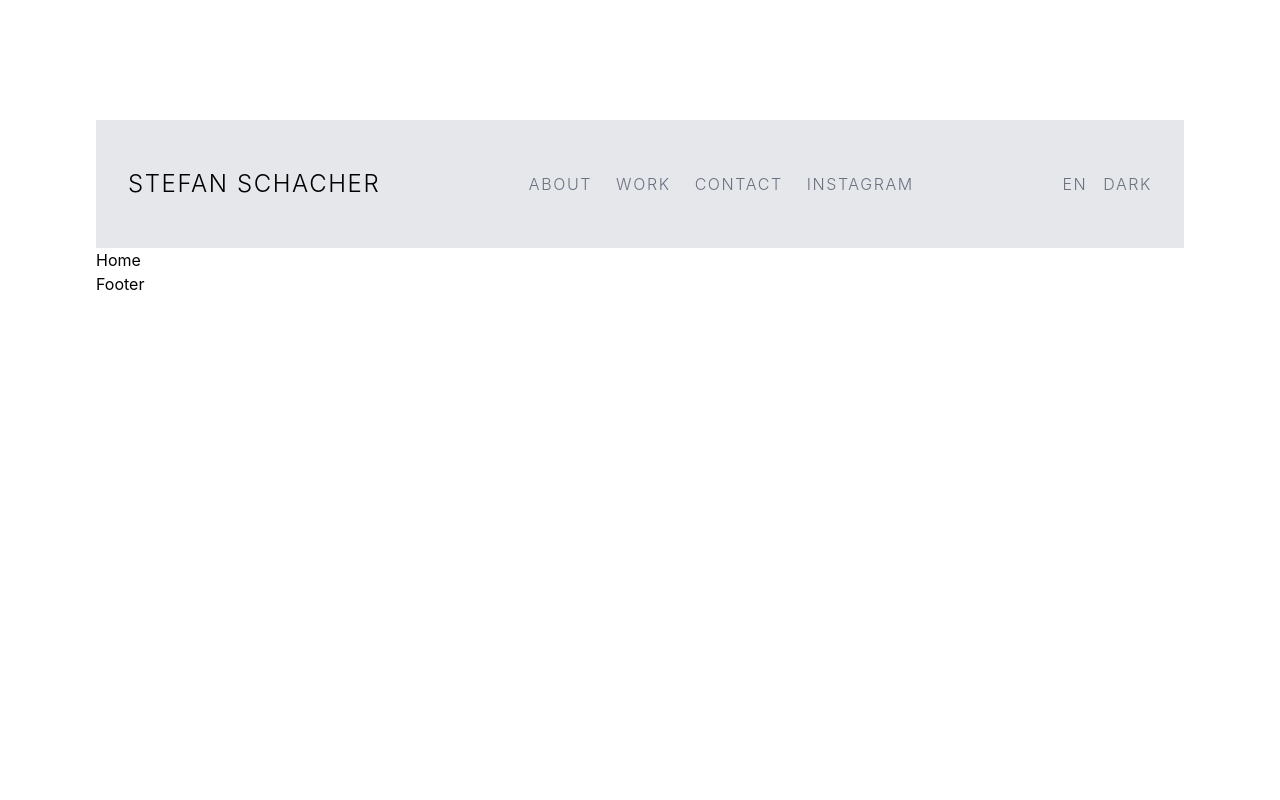
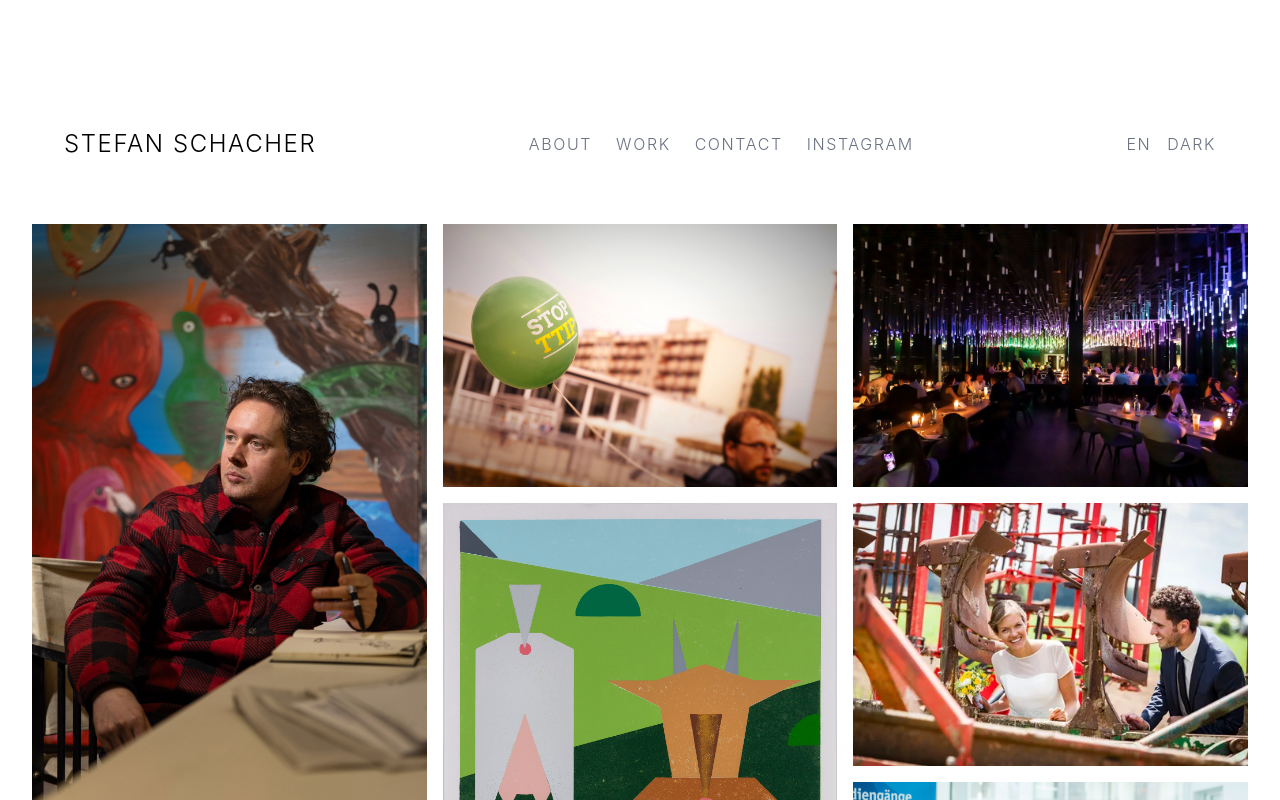
Before and after one commit to imkehoegden/stefan-schacher, a React (Vite) app in the folder website-stefan-schacher/: page / in a window 1280 px wide. Shown: the top 800 px of the page. Built offline with nearby package versions, Linux system fonts and the light colour scheme.

Commit message:
Feat: Bildergalerie fertig

```diff
--- /dev/null
+++ b/website-stefan-schacher/src/components/Gallery.jsx
@@ -0,0 +1,23 @@
+import React from "react";
+import { images } from "../data/imagesHome.js";
+
+export default function Gallery() {
+  return (
+    <div className="columns-1 md:columns-2 lg:columns-3 gap-4 mt-4">
+      {images.map((img, i) => (
+        <img
+          key={i}
+          src={img}
+          alt={`Picture ${i + 1}`}
+          className="w-full h-auto mb-4"
+        />
+      ))}
+    </div>
+  );
+}
+
+// <div className="grid grid-cols-1 md:grid-cols-2 lg:grid-cols-3 gap-3 mt-5">
+{
+  /* grid-cols-1: standardmäßig für mobile gibt es 1 Spalte, md:grid-cols-2:
+      für mittelgroße screens (ca. 768 px) 2 spalten, lg:grid-cols-3: fpr desktop (ca 1024px) 3 spalten */
+}
--- a/website-stefan-schacher/src/components/Header.jsx
+++ b/website-stefan-schacher/src/components/Header.jsx
@@ -10,7 +10,7 @@ export default function Header() {
 
   return (
     <div>
-      <nav className="flex items-center justify-between bg-gray-200 px-8 py-12 gap-8 tracking-widest font-light sticky top-0 backdrop-blur">
+      <nav className="flex items-center justify-between px-8 py-12 gap-8 tracking-widest font-light sticky top-0 backdrop-blur">
         {/* py-4 margin, px-8 padding, tracking-widest für letter spacing */}
         <div className="text-2xl text-black">
           <NavLink to="/">STEFAN SCHACHER</NavLink>
@@ -20,8 +20,8 @@ export default function Header() {
             <NavLink
               to="/about"
               className={({ isActive }) =>
-                `transition-colors hover:text-green-500 ${
-                  isActive ? "text-green-500" : "text-gray-500"
+                `transition-colors hover:text-red-500 ${
+                  isActive ? "text-red-500" : "text-gray-500"
                 }`
               }
             >
@@ -32,8 +32,8 @@ export default function Header() {
             <NavLink
               to="/work"
               className={({ isActive }) =>
-                `transition-colors hover:text-green-500 ${
-                  isActive ? "text-green-500" : "text-gray-500"
+                `transition-colors hover:text-red-500 ${
+                  isActive ? "text-red-500" : "text-gray-500"
                 }`
               }
             >
@@ -44,8 +44,8 @@ export default function Header() {
             <NavLink
               to="/contact"
               className={({ isActive }) =>
-                `transition-colors hover:text-green-500 ${
-                  isActive ? "text-green-500" : "text-gray-500"
+                `transition-colors hover:text-red-500 ${
+                  isActive ? "text-red-500" : "text-gray-500"
                 }`
               }
             >
@@ -57,7 +57,7 @@ export default function Header() {
               href="https://www.instagram.com/stefanschacher/"
               target="_blank"
               rel="noopener noreferrer"
-              className="transition-colors hover:text-green-500 text-gray-500"
+              className="transition-colors hover:text-red-500 text-gray-500"
             >
               INSTAGRAM
             </a>
@@ -66,13 +66,13 @@ export default function Header() {
         <div className="flex gap-4 text-black">
           <button
             onClick={toggleLanguage}
-            className="transition-colors hover:text-green-500 text-gray-500 tracking-widest font-light"
+            className="transition-colors hover:text-red-500 text-gray-500 tracking-widest font-light"
           >
             {language === "de" ? "EN" : "DE"}
           </button>
           <button
             onClick={toggleTheme}
-            className="transition-colors hover:text-green-500 text-gray-500 tracking-widest font-light"
+            className="transition-colors hover:text-red-500 text-gray-500 tracking-widest font-light"
           >
             {theme === "light" ? "DARK" : "LIGHT"}
           </button>
--- a/website-stefan-schacher/src/components/Layout.jsx
+++ b/website-stefan-schacher/src/components/Layout.jsx
@@ -5,7 +5,7 @@ import Footer from "./Footer";
 
 export default function Layout() {
   return (
-    <div className="max-w-6xl mx-auto px-8 mt-30">
+    <div className="max-w-7xl mx-auto px-8 mt-20">
       {/* mt-30 = margin top  */}
       <Header />
       <main>
--- /dev/null
+++ b/website-stefan-schacher/src/data/imagesHome.js
@@ -0,0 +1,29 @@
+import pic1 from "../assets/artist_adrian_2.jpg";
+import pic2 from "../assets/Landscape_01.jpg";
+import pic3 from "../assets/docu_demo.jpg";
+import pic4 from "../assets/Landscape_05.jpg";
+import pic5 from "../assets/docu-gruene.jpg";
+import pic6 from "../assets/artist-work_badock_2.jpg";
+import pic7 from "../assets/people_solveig.webp";
+import pic8 from "../assets/docu_fachtag_weltkulturerbe.jpg";
+import pic9 from "../assets/docu_ihk_zeugnisausgabe.jpg";
+import pic10 from "../assets/hochzeit_chrissy_felix.webp";
+import pic11 from "../assets/docu_htwk.jpg";
+import pic12 from "../assets/report_unternehmen.webp";
+import pic13 from "../assets/report_konzert.webp";
+
+export const images = [
+  pic1,
+  pic2,
+  pic3,
+  pic4,
+  pic5,
+  pic6,
+  pic7,
+  pic8,
+  pic9,
+  pic10,
+  pic11,
+  pic12,
+  pic13,
+];
--- a/website-stefan-schacher/src/pages/Home.jsx
+++ b/website-stefan-schacher/src/pages/Home.jsx
@@ -1,5 +1,11 @@
 import React from "react";
+import Gallery from "../components/Gallery";
 
 export default function Home() {
-  return <div>Home</div>;
+  return (
+    <main>
+      <Gallery />
+      {/* <Gallery images={...}/> images sollte hier ein Array von bildpfaden sein oder objekten mit src und alt */}
+    </main>
+  );
 }
```
